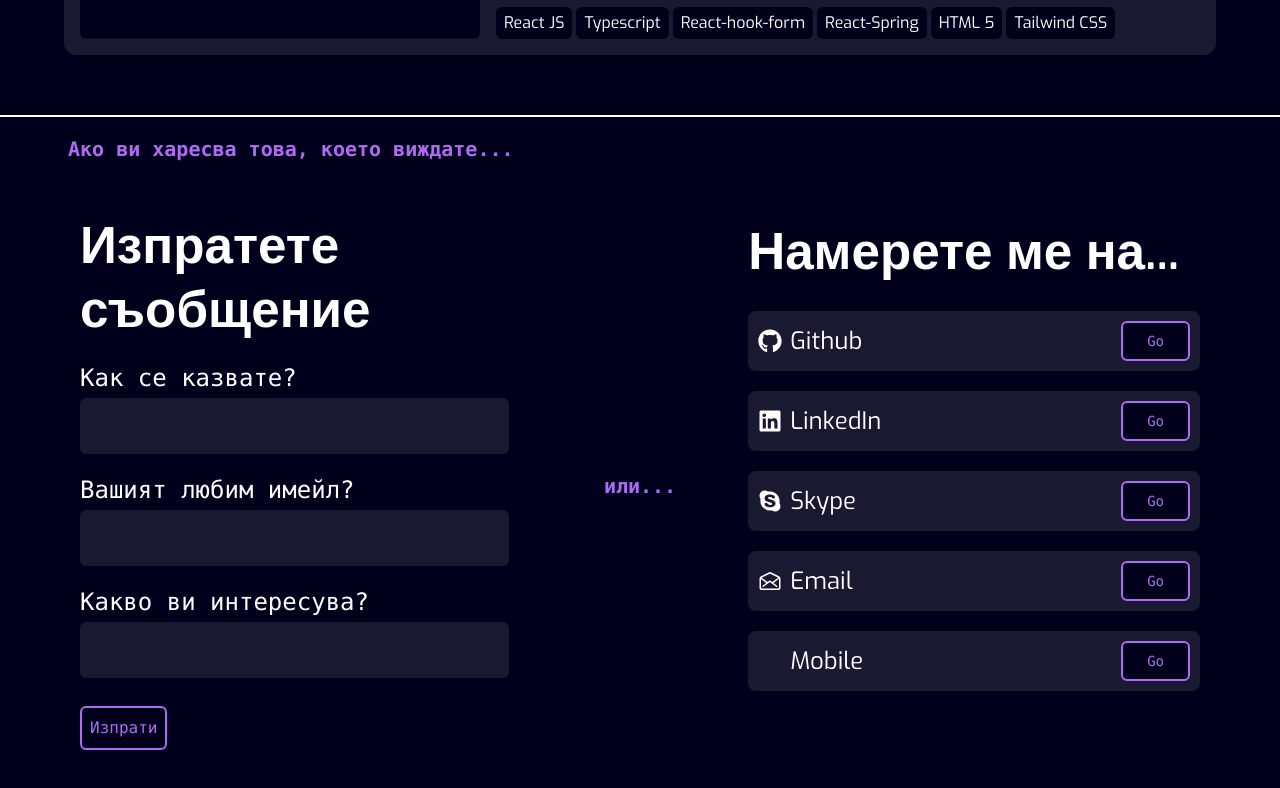
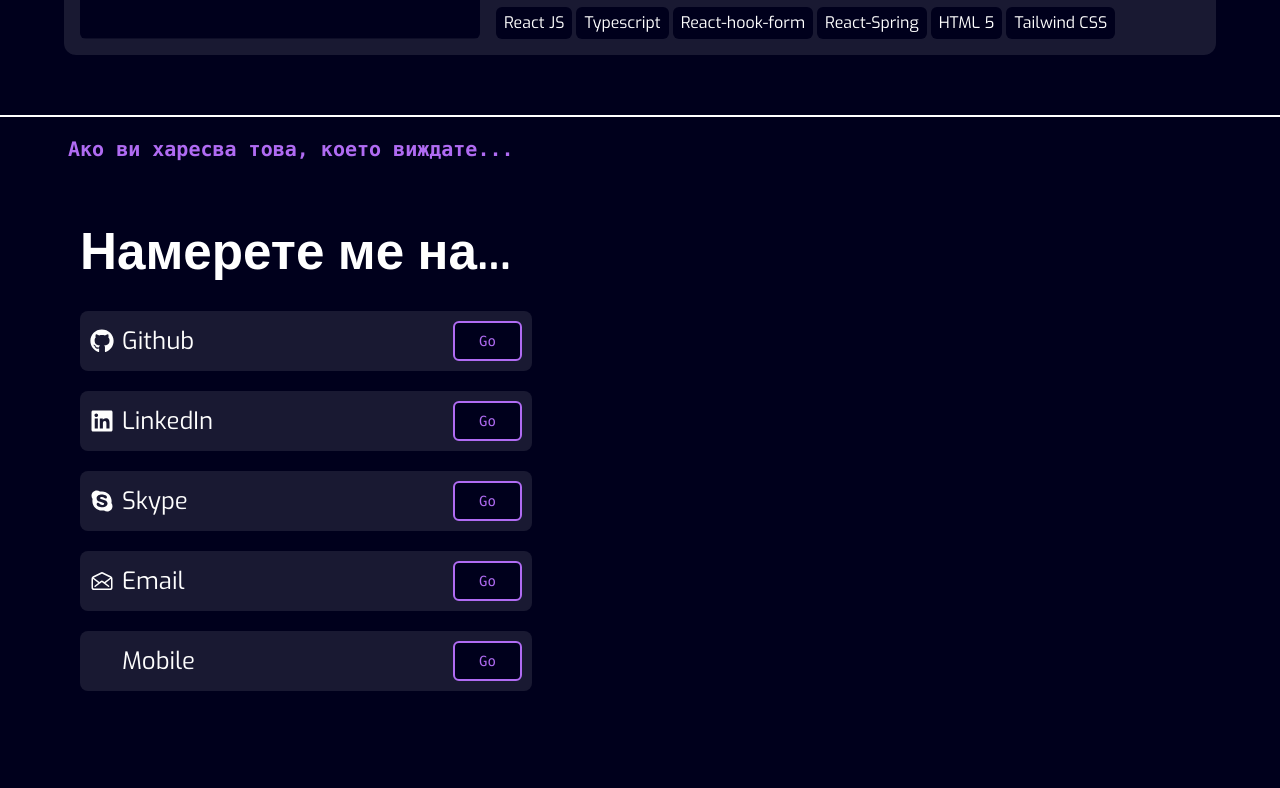
Before and after one commit to IvailoAtsv/portfolio, a React (Create React App) app: page / in a window 1280 px wide. Shown: the part 5281-6069 px from the top of the page. After the commit the page ends 6024 px from the top, so only its background shows below. Built offline with nearby package versions, Linux system fonts and the light colour scheme; some icons are missing; the HTML template or start-up script is replaced by a standard one; what tailwindcss-animated would draw is missing.

Commit message:
Update ContactMe.tsx

```diff
--- a/src/components/ContactMe.tsx
+++ b/src/components/ContactMe.tsx
@@ -131,8 +131,8 @@ export const ContactMe:React.FC<{selectedLanguege:ContactI}> = ({selectedLangueg
       >
         <AccentTitle text={selectedLanguege.accentTitle} classes="mr-auto" />
       </animated.section>
-      <div className="max-w-[1800px] min-h-[90vh] lg:min-h-[45vh] py-4 relative w-[90%] justify-between flex flex-col lg:flex-row items-start">
-        {sent ? (
+      <div className="max-w-[1800px] min-h-[60vh] lg:min-h-[45vh] py-4 relative w-[90%] justify-between flex flex-col lg:flex-row items-start">
+        {/* {sent ? (
           <div className="flex-2 w-full flex p-4 flex-col lg:max-w-[42%] justify-center items-start rounded-xl">
             {loading ? (
               <h2 className="text-4xl text-white font-semibold animate-pulse">
@@ -206,13 +206,13 @@ export const ContactMe:React.FC<{selectedLanguege:ContactI}> = ({selectedLangueg
               {selectedLanguege.btn1}
             </button>
           </animated.form>
-        )}
-        <animated.div
+        )} */}
+        {/* <animated.div
           style={findMeAnimation}
           className="text-center w-full flex-1 py-8 lg:py-3 self-center"
         >
           <AccentTitle text={selectedLanguege.or} classes="overflow-hidden z-50" />
-        </animated.div>
+        </animated.div> */}
         <animated.section
           style={findMeAnimation}
           className="text-white p-4 border-white flex-2 w-full lg:max-w-[42%] rounded-xl flex flex-col justify-between items-start"
```
